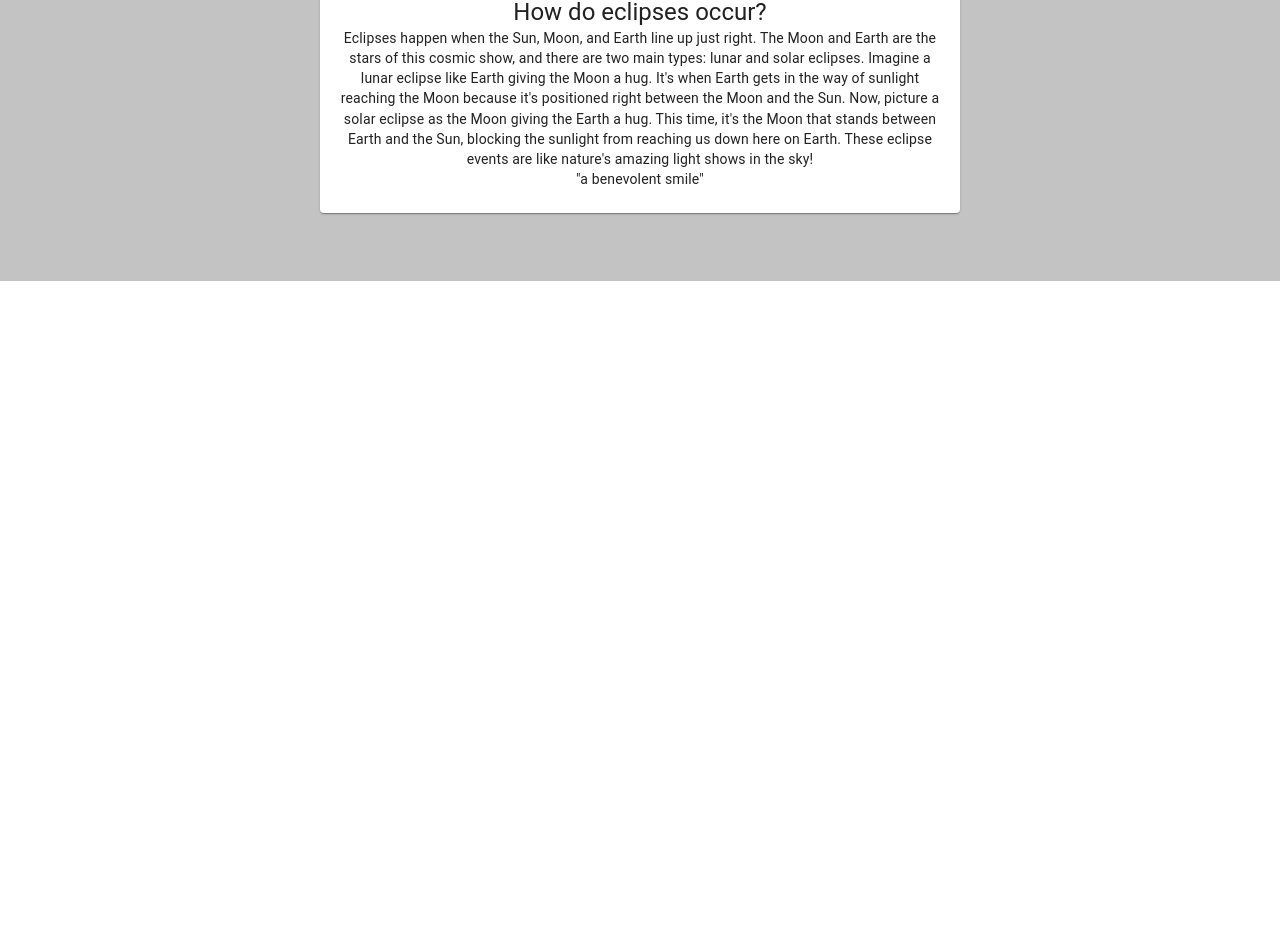
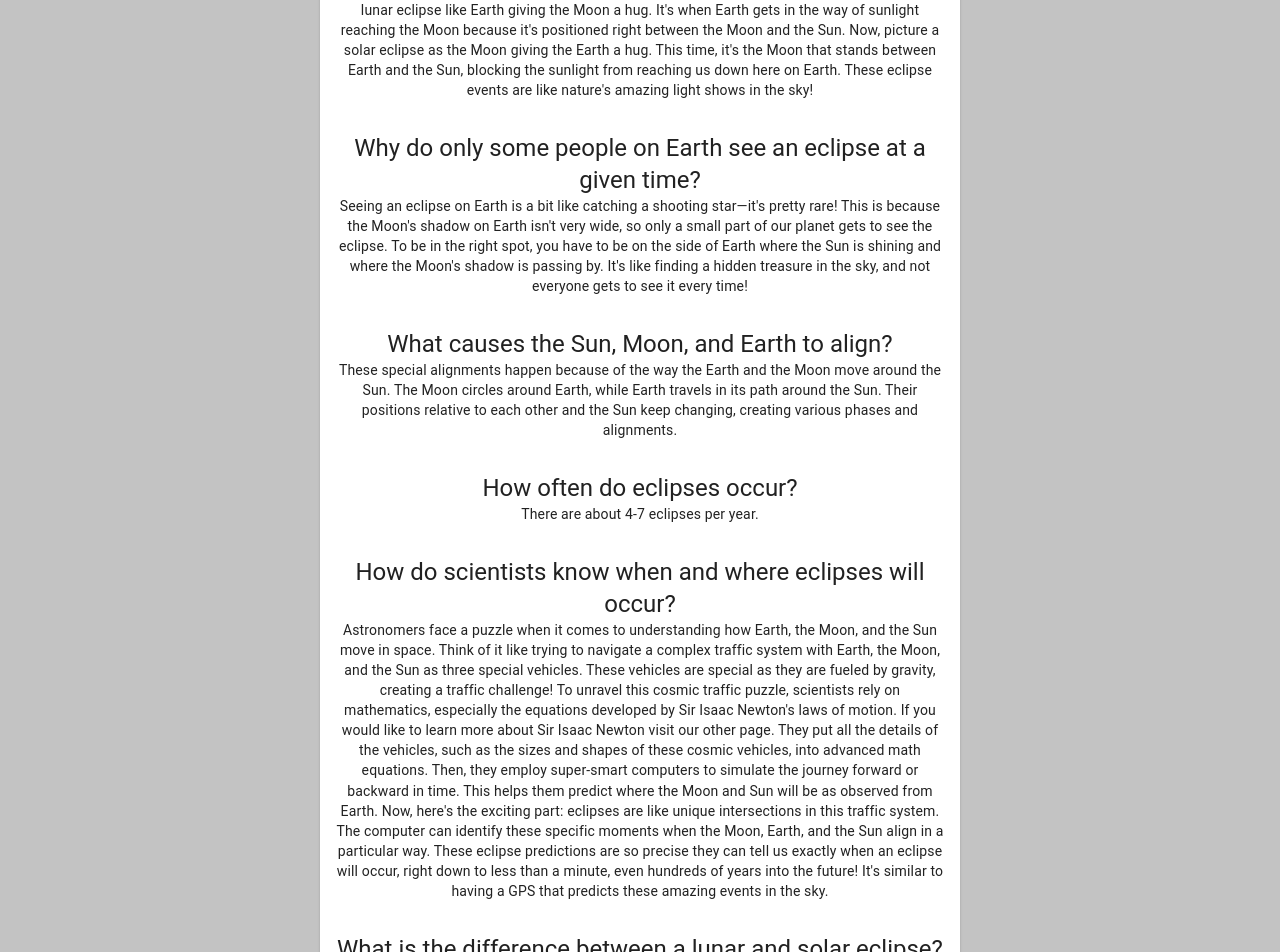
Before and after one commit to AlissonRoss/eclipse-NASA-challenge-2023, a React (Create React App) app: page / in a window 1280 px wide. Shown: the part 519-1471 px from the top of the page. Before the commit the page ends 800 px from the top, so only its background shows below. Built offline with nearby package versions, Linux system fonts and the light colour scheme.

Commit message:
Added all of the answers for each question to card

```diff
--- a/src/App.css
+++ b/src/App.css
@@ -5,7 +5,7 @@
 
 .App-header, .App-body {
   background-color: #282c34;
-  height: 50vh;
+  min-height: 50vh;
   flex-direction: column;
   align-items: center;
   display: flex;
--- a/src/Components/Card1/index.js
+++ b/src/Components/Card1/index.js
@@ -1,34 +1,52 @@
-import Box from '@mui/material/Box';
 import Card from '@mui/material/Card';
-import CardActions from '@mui/material/CardActions';
 import CardContent from '@mui/material/CardContent';
-import Button from '@mui/material/Button';
 import Typography from '@mui/material/Typography';
 
 export default function BasicCard() {
     return (
-      <Card sx={{ width: "50%" }}>
+      <Card className='App-card' sx={{ width: "50%" }}>
+        {itemData.map((item) => (
         <CardContent>
-          {/* <Typography sx={{ fontSize: 14 }} color="text.secondary" gutterBottom>
-            Word of the Day
-          </Typography> */}
           <Typography variant="h5" component="div">
-            How do eclipses occur?
+            {item.question}
           </Typography>
-          {/* <Typography sx={{ mb: 1.5 }} color="text.secondary">
-            adjective
-          </Typography> */}
           <Typography variant="body2">
-          Eclipses happen when the Sun, Moon, and Earth line up just right. The Moon and Earth are the stars of this cosmic show, and there are two main types: lunar and solar eclipses.
-        Imagine a lunar eclipse like Earth giving the Moon a hug. It's when Earth gets in the way of sunlight reaching the Moon because it's positioned right between the Moon and the Sun.
-        Now, picture a solar eclipse as the Moon giving the Earth a hug. This time, it's the Moon that stands between Earth and the Sun, blocking the sunlight from reaching us down here on Earth. These eclipse events are like nature's amazing light shows in the sky!
-            <br />
-            {'"a benevolent smile"'}
+            {item.answer}
           </Typography>
         </CardContent>
-        {/* <CardActions>
-          <Button size="small">Learn More</Button>
-        </CardActions> */}
+        ))}
       </Card>
     );
-  }
+}
+
+const itemData = [
+    {
+        question: 'How do eclipses occur?',
+        answer: "Eclipses happen when the Sun, Moon, and Earth line up just right. The Moon and Earth are the stars of this cosmic show, and there are two main types: lunar and solar eclipses.\nImagine a lunar eclipse like Earth giving the Moon a hug. It's when Earth gets in the way of sunlight reaching the Moon because it's positioned right between the Moon and the Sun.\nNow, picture a solar eclipse as the Moon giving the Earth a hug. This time, it's the Moon that stands between Earth and the Sun, blocking the sunlight from reaching us down here on Earth. These eclipse events are like nature's amazing light shows in the sky!"
+    },
+    {
+        question: 'Why do only some people on Earth see an eclipse at a given time?',
+        answer: "Seeing an eclipse on Earth is a bit like catching a shooting star—it's pretty rare! This is because the Moon's shadow on Earth isn't very wide, so only a small part of our planet gets to see the eclipse. To be in the right spot, you have to be on the side of Earth where the Sun is shining and where the Moon's shadow is passing by. It's like finding a hidden treasure in the sky, and not everyone gets to see it every time!"
+    },
+    {
+        question: 'What causes the Sun, Moon, and Earth to align?',
+        answer: "These special alignments happen because of the way the Earth and the Moon move around the Sun. The Moon circles around Earth, while Earth travels in its path around the Sun. Their positions relative to each other and the Sun keep changing, creating various phases and alignments."
+    },
+    {
+        question: 'How often do eclipses occur?',
+        answer: "There are about 4-7 eclipses per year."
+    },
+    {
+        question: 'How do scientists know when and where eclipses will occur?',
+        answer: "Astronomers face a puzzle when it comes to understanding how Earth, the Moon, and the Sun move in space. Think of it like trying to navigate a complex traffic system with Earth, the Moon, and the Sun as three special vehicles. These vehicles are special as they are fueled by gravity, creating a traffic challenge! To unravel this cosmic traffic puzzle, scientists rely on mathematics, especially the equations developed by Sir Isaac Newton's laws of motion. If you would like to learn more about Sir Isaac Newton visit our other page. They put all the details of the vehicles, such as the sizes and shapes of these cosmic vehicles, into advanced math equations. Then, they employ super-smart computers to simulate the journey forward or backward in time. This helps them predict where the Moon and Sun will be as observed from Earth. Now, here's the exciting part: eclipses are like unique intersections in this traffic system. The computer can identify these specific moments when the Moon, Earth, and the Sun align in a particular way. These eclipse predictions are so precise they can tell us exactly when an eclipse will occur, right down to less than a minute, even hundreds of years into the future! It's similar to having a GPS that predicts these amazing events in the sky."
+    },
+    {
+        question: 'What is the difference between a lunar and solar eclipse?',
+        answer: "The main difference between lunar and solar eclipse is that lunar eclipses occur at the full moon phase whereas solar eclipses occur at the new moon phase. Lunar eclipses are like a special nighttime show during the full moon phase. It's when Earth gets right in the middle between the Moon and the Sun. This makes Earth's shadow cover the Moon slowly, and sometimes, the Moon can turn a cool red color during this event. It takes a few hours for all of this to happen, and the best part is that people from half of Earth can see it! Solar eclipses, on the other hand, are like secret daytime games and only happen during the new moon phase. This time, it's the Moon that stands between Earth and the Sun. During a solar eclipse, the Moon's shadow falls on Earth, making the Sun look like it's playing peek-a-boo. But here's the tricky part - even though solar eclipses happen as often as lunar eclipses, they are a lot rarer to see because they can only be seen from a tiny part of Earth each time. It's like finding a hidden treasure!"
+    },
+    {
+        question: "What is an eclipse season and why do they occur approximately every six months (or twice a year)?",
+        answer: "An eclipse season is like a special time in the sky when the Sun, Moon, and Earth line up just right for eclipses to happen. These moments occur roughly every six months. During these times, the Moon and Earth are perfectly lined up on the same track in space, making it possible for Earth's shadows to fall onto the Moon creating the lunar eclipse."
+    }
+
+];
```
